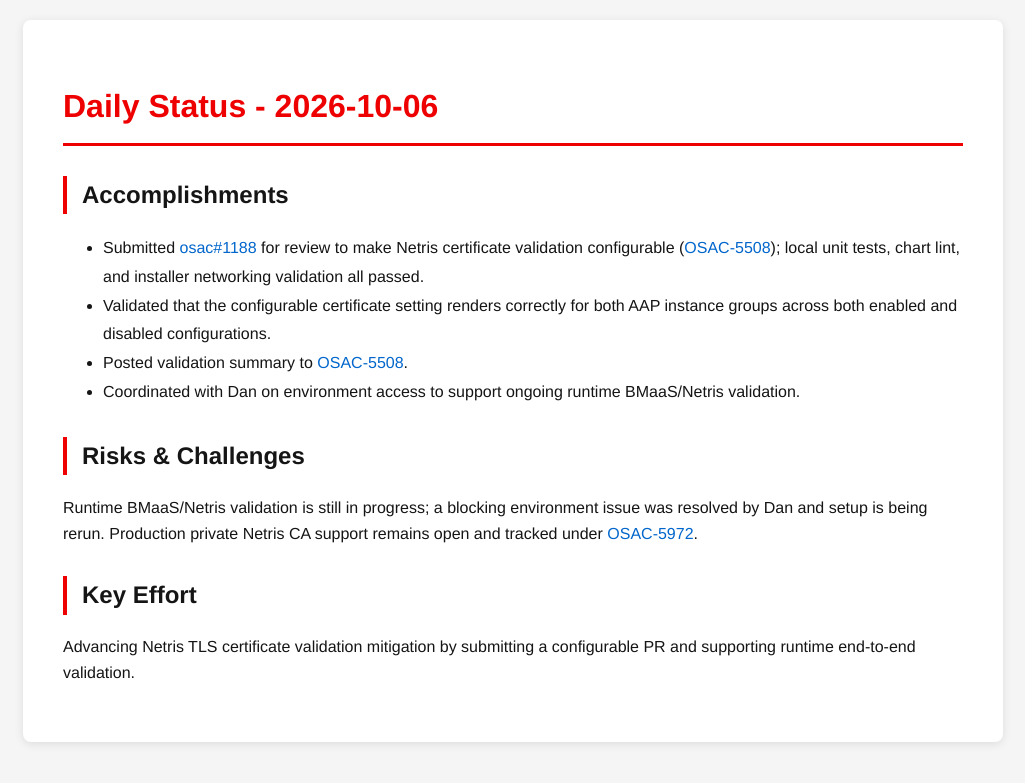
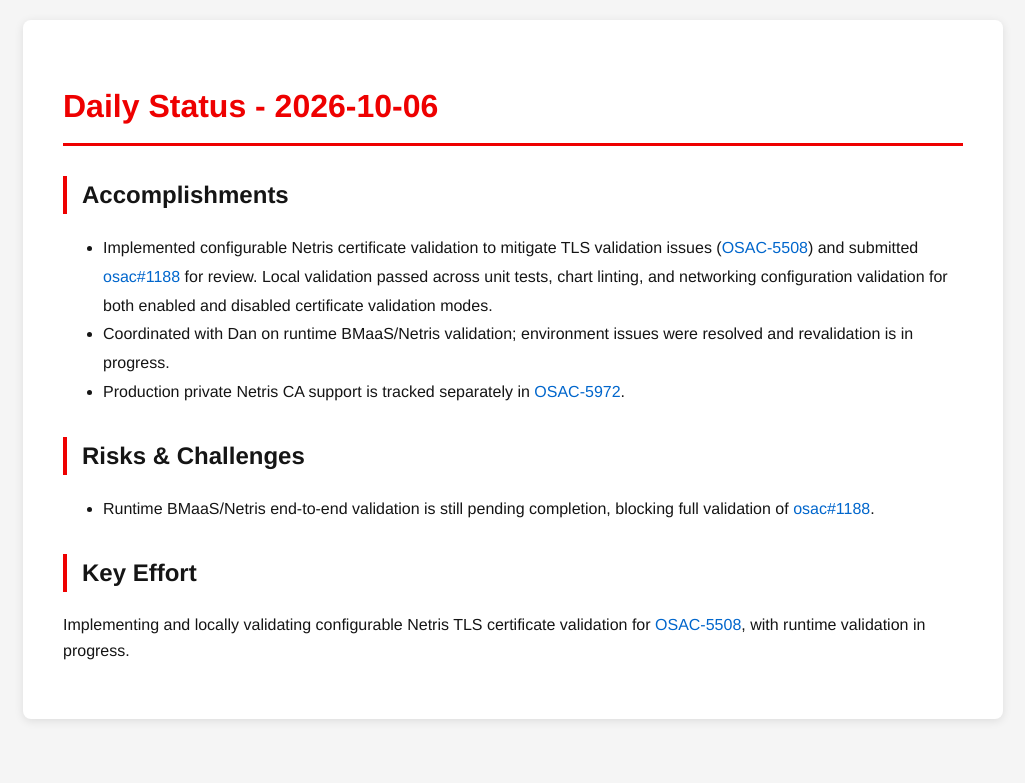
Before and after one commit to tzvatot/daily-status, a Jekyll site: the page built from 2026-10-06.md, in a window 1280 px wide. Shown: the top 783 px of the page, without its empty margins (127-1152 px from the left). Built offline with Jekyll 4.4.1, drawn with Linux system fonts in a browser that asks for light colours.

Commit message:
Daily status update - 2026-10-06

```diff
--- a/2026-10-06.md
+++ b/2026-10-06.md
@@ -7,13 +7,12 @@
 # Daily Status - 2026-10-06
 
 ## Accomplishments
-- Submitted [osac#1188](https://github.com/osac-project/osac/pull/1188) for review to make Netris certificate validation configurable ([OSAC-5508](https://redhat.atlassian.net/browse/OSAC-5508)); local unit tests, chart lint, and installer networking validation all passed.
-- Validated that the configurable certificate setting renders correctly for both AAP instance groups across both enabled and disabled configurations.
-- Posted validation summary to [OSAC-5508](https://redhat.atlassian.net/browse/OSAC-5508).
-- Coordinated with Dan on environment access to support ongoing runtime BMaaS/Netris validation.
+- Implemented configurable Netris certificate validation to mitigate TLS validation issues ([OSAC-5508](https://redhat.atlassian.net/browse/OSAC-5508)) and submitted [osac#1188](https://github.com/osac-project/osac/pull/1188) for review. Local validation passed across unit tests, chart linting, and networking configuration validation for both enabled and disabled certificate validation modes.
+- Coordinated with Dan on runtime BMaaS/Netris validation; environment issues were resolved and revalidation is in progress.
+- Production private Netris CA support is tracked separately in [OSAC-5972](https://redhat.atlassian.net/browse/OSAC-5972).
 
 ## Risks & Challenges
-Runtime BMaaS/Netris validation is still in progress; a blocking environment issue was resolved by Dan and setup is being rerun. Production private Netris CA support remains open and tracked under [OSAC-5972](https://redhat.atlassian.net/browse/OSAC-5972).
+- Runtime BMaaS/Netris end-to-end validation is still pending completion, blocking full validation of [osac#1188](https://github.com/osac-project/osac/pull/1188).
 
 ## Key Effort
-Advancing Netris TLS certificate validation mitigation by submitting a configurable PR and supporting runtime end-to-end validation.
+Implementing and locally validating configurable Netris TLS certificate validation for [OSAC-5508](https://redhat.atlassian.net/browse/OSAC-5508), with runtime validation in progress.
```
